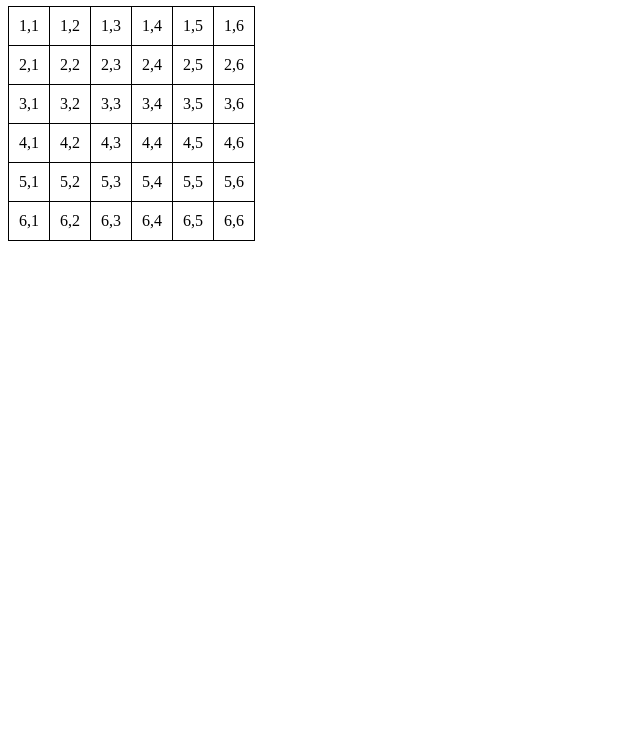
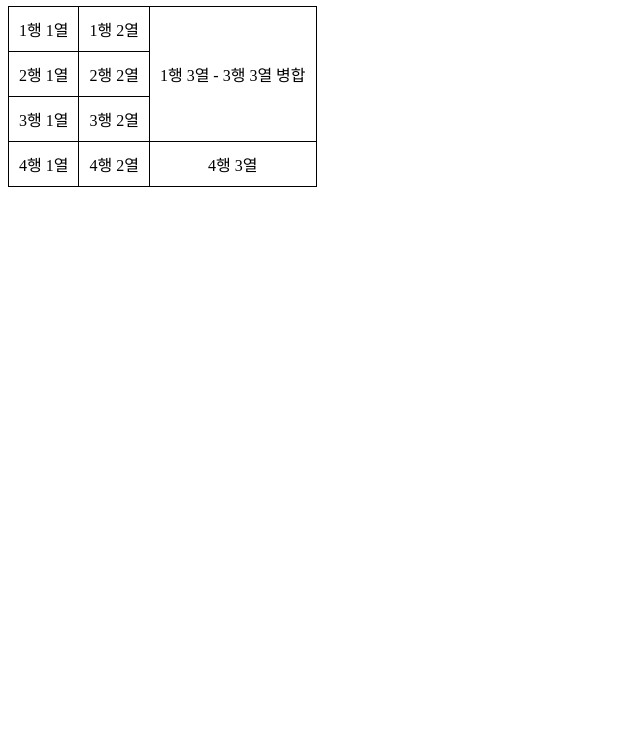
Before and after one commit to tmdgus0843/Kakaobot-Lecture, a plain HTML site: page index.html in a window 1280 px wide. Shown: the part 69-800 px from the top of the page, without its empty margins (0-640 px from the left). Drawn offline with Linux system fonts and the light colour scheme.

Commit message:
Update index.html

```diff
--- a/index.html
+++ b/index.html
@@ -1,7 +1,7 @@
 <!DOCTYPE html>
 <html>
 <head>
-    <title>6x6 표</title>
+    <title>특정 열 세로열 병합 예시</title>
     <style>
         table, th, td {
             border: 1px solid black;
@@ -15,56 +15,26 @@
 </head>
 <body>
 
-<h2>6x6 표</h2>
+<h2>특정 열(3열) 세로열 병합 예시</h2>
 
 <table>
   <tr>
-    <td>1,1</td>
-    <td>1,2</td>
-    <td>1,3</td>
-    <td>1,4</td>
-    <td>1,5</td>
-    <td>1,6</td>
+    <td>1행 1열</td>
+    <td>1행 2열</td>
+    <td rowspan="3">1행 3열 - 3행 3열 병합</td>
   </tr>
   <tr>
-    <td>2,1</td>
-    <td>2,2</td>
-    <td>2,3</td>
-    <td>2,4</td>
-    <td>2,5</td>
-    <td>2,6</td>
+    <td>2행 1열</td>
+    <td>2행 2열</td>
   </tr>
   <tr>
-    <td>3,1</td>
-    <td>3,2</td>
-    <td>3,3</td>
-    <td>3,4</td>
-    <td>3,5</td>
-    <td>3,6</td>
+    <td>3행 1열</td>
+    <td>3행 2열</td>
   </tr>
   <tr>
-    <td>4,1</td>
-    <td>4,2</td>
-    <td>4,3</td>
-    <td>4,4</td>
-    <td>4,5</td>
-    <td>4,6</td>
-  </tr>
-  <tr>
-    <td>5,1</td>
-    <td>5,2</td>
-    <td>5,3</td>
-    <td>5,4</td>
-    <td>5,5</td>
-    <td>5,6</td>
-  </tr>
-  <tr>
-    <td>6,1</td>
-    <td>6,2</td>
-    <td>6,3</td>
-    <td>6,4</td>
-    <td>6,5</td>
-    <td>6,6</td>
+    <td>4행 1열</td>
+    <td>4행 2열</td>
+    <td>4행 3열</td>
   </tr>
 </table>
 
```
